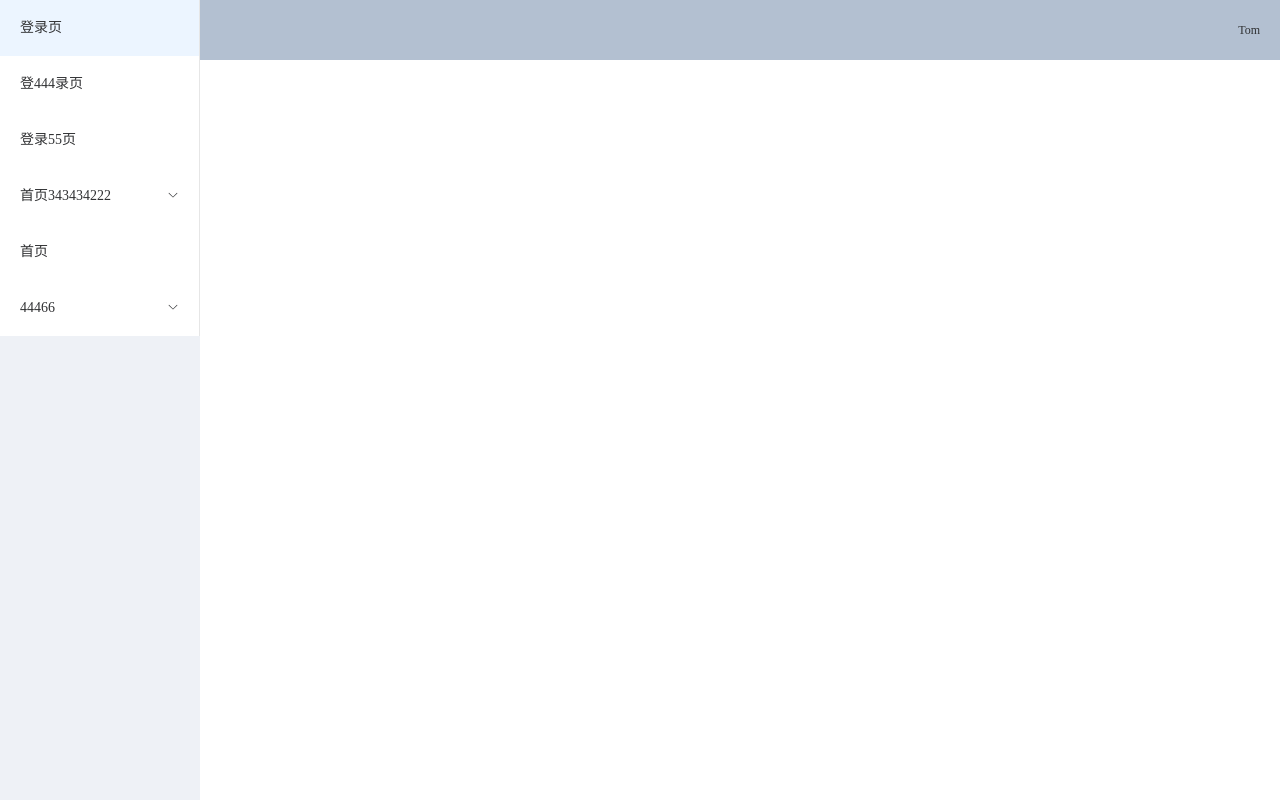
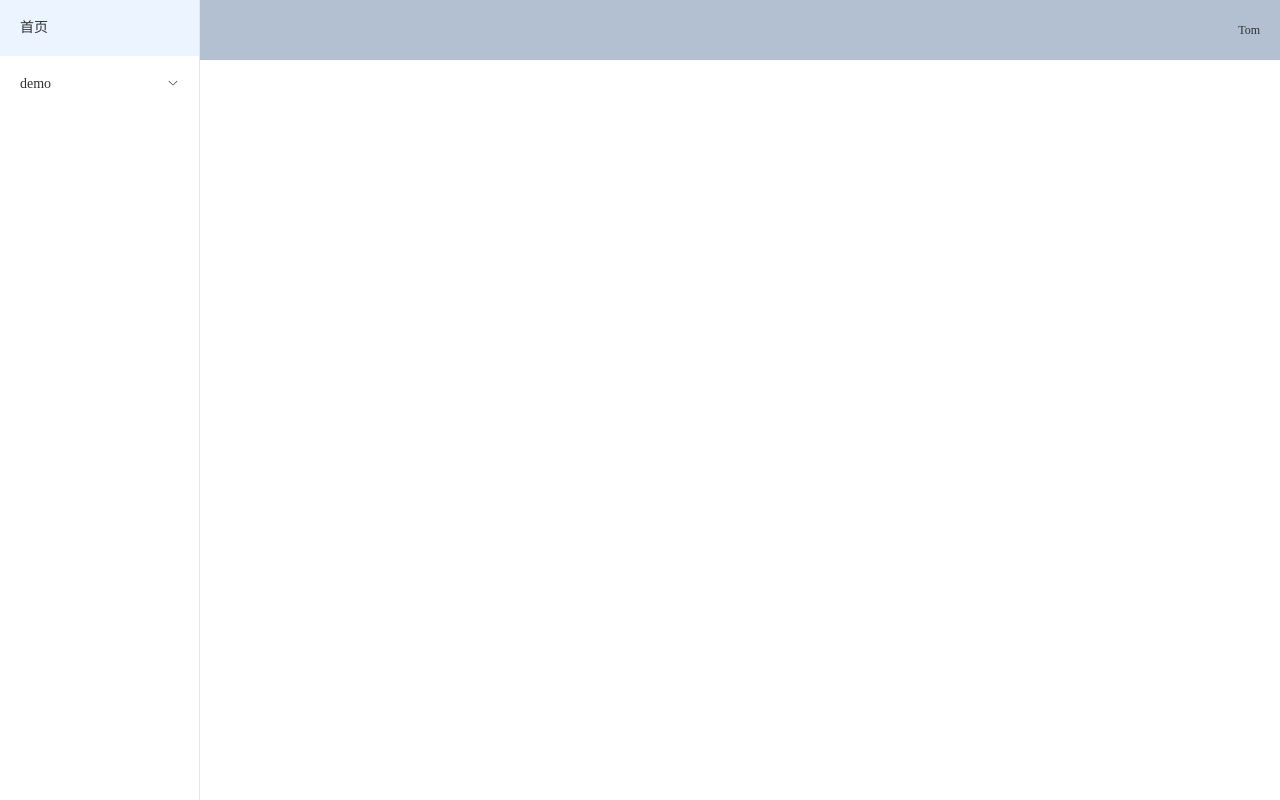
Before and after one commit to sroxck/sims-admin, a Vue app: page / in a window 1280 px wide. Built offline with nearby package versions, Linux system fonts and the light colour scheme; some icons are missing.

Commit message:
类型设置

```diff
--- a/src/layout/components/Sidebar/index.vue
+++ b/src/layout/components/Sidebar/index.vue
@@ -6,20 +6,17 @@
   </el-aside>
 </template>
 <script lang="ts" setup>
-import { Message, Menu, Setting } from '@element-plus/icons'
 import sideItem from './item.vue'
-import { useRouter, useRoute } from 'vue-router'
 import {constantRouter} from '@/router/modules/constantRouter'
 import {asyncRoutes} from '@/router/modules/asyncRoutes'
-const routerList =constantRouter.concat(asyncRoutes)
-console.log(routerList);
-
-
-
+const routerList = asyncRoutes.concat(constantRouter)
 
 </script>
 <style >
 .el-aside {
   color: var(--el-text-color-primary);
 }
+.el-menu{
+  height: 100%;
+}
 </style>
--- a/src/layout/components/Sidebar/item.vue
+++ b/src/layout/components/Sidebar/item.vue
@@ -1,25 +1,31 @@
 <template>
-  <template v-if="hasOneChild()">
-    <el-menu-item :index="state.oneRoute.path" v-if="state.oneRoute.meta">{{state.oneRoute.meta.title}}</el-menu-item>
+  <template v-if="!props.item.meta.hidden">
+    <template v-if="hasOneChild()">
+      <el-menu-item :index="state.oneRoute.path" v-if="state.oneRoute.meta">{{state.oneRoute.meta.title}}</el-menu-item>
+    </template>
+    <el-sub-menu :index="props.item.path" v-else>
+      <template #title v-if="props.item.meta">{{props.item.meta.title }}</template>
+      <item  v-for="(child,index) in props.item.children" :key="index" :item="child"></item>
+    </el-sub-menu>
   </template>
-  <el-sub-menu :index="props.item.path" v-else>
-    <template #title v-if="props.item.meta">{{props.item.meta.title}}</template>
-    <item  v-for="(child,index) in props.item.children" :key="index" :item="child"></item>
-  </el-sub-menu>
 </template>
 <script lang="ts" setup>
-import { Message, Menu, Setting } from '@element-plus/icons'
-import { reactive } from 'vue';
-import { useRouter, useRoute } from 'vue-router'
+import { Component, DefineComponent, reactive } from 'vue';
+import { RouteRecordRaw } from "vue-router";
 type propConfig = {
-  item?: any
+  item: RouteRecordRaw & {meta?:any}
 }
 const props = defineProps<propConfig>()
 const state = reactive<any>({ oneRoute: {} })
 const hasOneChild = () => {
   const { item: route } = props
   if (route.children) {
-    if (route.children.length === 1 && !route.alwaysShow) { //只有一个子级,使用子级的数据
+    if (route.children.length === 1 && !route.meta.alwaysShow) { //只有一个子级,使用子级的数据
+      state.oneRoute = route.children[0]
+      delete route.children
+      return true
+    }
+    if (route.children.length === 1 && !route.meta.alwaysShow) { //只有一个子级,使用子级的数据
       state.oneRoute = route.children[0]
       delete route.children
       return true
--- a/src/router/modules/asyncRoutes.ts
+++ b/src/router/modules/asyncRoutes.ts
@@ -1,122 +1,24 @@
 import { RouteRecordRaw } from "vue-router";
 import Layout from '@/layout/index.vue'
-interface RouterCustomConfig {
-  hidden?: boolean,
-  noCatch?: boolean,
-  alwaysShow?:boolean
-}
-type RouteConfig = RouteRecordRaw & RouterCustomConfig
+import {RouteMetaConfigRaw} from "@/types/route"
+type RouteConfig = RouteRecordRaw & RouteMetaConfigRaw
 export const asyncRoutes: Array<RouteConfig> = [
   {
     path: '/',
     children: [
       {
-        path: '/ss',
-        meta: {
-          title: '首页222',
-          icon: 'home',
-          roles: ['admin'],
-          activeMenu: '/ss'
-        },
-        children: [{
-          path: '/sss',
-          component: () => import('@/views/home/index.vue')
-
-        }],
-        component: () => import('@/views/home/index.vue')
-      }
-    ],
-    alwaysShow:true,
-    meta: {
-      title: '首页343434222',
-    },
-    component: Layout
-
-  },
-  {
-    path: '/s',
-    children: [
-      {
-        path: '/ss4s',
+        path: '/home',
         meta: {
           title: '首页',
           icon: 'home',
           roles: ['admin'],
-          activeMenu: '/ss'
         },
-        children: [{
-          path: '/ss44s',
-          component: () => import('@/views/home/index.vue')
-
-        }],
         component: () => import('@/views/home/index.vue')
       }
     ],
-    meta:{
-      title:'333344444'
+    meta: {
+      title: '首页',
     },
     component: Layout
   },
-  {
-    path: '/s44',
-    meta:{
-      title: '44466',
-    },
-    children: [
-      {
-        path: '/4ss4s',
-        meta: {
-          title: '测试555',
-          icon: 'home',
-          roles: ['admin'],
-          activeMenu: '/ss'
-        },
-        children: [{
-          path: '/ss44s',
-          component: () => import('@/views/home/index.vue')
-
-        },
-        {
-          path: '/ss4444s',
-          component: () => import('@/views/home/index.vue')
-
-        },
-      ],
-        component: () => import('@/views/home/index.vue')
-      },
-      {
-        path: '/4555ss4s',
-        meta: {
-          title: '测试',
-          icon: 'home',
-          roles: ['admin'],
-          activeMenu: '/ss'
-        },
-        children: [{
-          path: '/ss44s',
-          component: () => import('@/views/home/index.vue'),
-          meta: {
-            title: '测555试',
-            icon: 'home',
-            roles: ['admin'],
-            activeMenu: '/ss'
-          },
-        },
-        {
-          path: '/ss4444s',
-          component: () => import('@/views/home/index.vue'),
-          meta: {
-            title: '测555试777',
-            icon: 'home',
-            roles: ['admin'],
-            activeMenu: '/ss'
-          },
-
-        },
-      ],
-        component: () => import('@/views/home/index.vue')
-      }
-    ],
-    component: Layout
-  },
 ]
--- a/src/router/modules/constantRouter.ts
+++ b/src/router/modules/constantRouter.ts
@@ -1,67 +1,42 @@
 import { RouteRecordRaw } from "vue-router";
-interface RouterCustomConfig {
-  hidden?: boolean,
-  noCatch?: boolean,
-  alwaysShow?:boolean
-}
-type RouteConfig = RouteRecordRaw & RouterCustomConfig
+
+import {RouteMetaConfigRaw} from "@/types/route"
+type RouteConfig = RouteRecordRaw & RouteMetaConfigRaw
 export const constantRouter: Array<RouteConfig> = [
   {
-    path: '/login',
-    // 当设置 true 的时候该路由不会在侧边栏出现 如401，login等页面，或者如一些编辑页面/edit/1
-    hidden: false,
-    // 当你一个路由下面的 children 声明的路由大于1个时，自动会变成嵌套的模式--如组件页面
-    // 只有一个时，会将那个子路由当做根路由显示在侧边栏--如引导页面
-    // 若你想不管路由下面的 children 声明的个数都显示你的根路由
-    // 你可以设置 alwaysShow: true，这样它就会忽略之前定义的规则，一直显示根路由
-    alwaysShow: true,
+    path: '/',
     name: 'router-name', // 设定路由的名字，一定要填写不然使用<keep-alive>时会出现各种问题
     meta: {
       roles: ['admin'], // 设置该路由进入的权限，支持多个权限叠加
-      title: '登录页',// 设置该路由在侧边栏和面包屑中展示的名字
+      title: 'demo',// 设置该路由在侧边栏和面包屑中展示的名字
       icon: 'svg-name', // 设置该路由的图标，支持 svg-class，也支持 el-icon-x element-ui 的 icon
       noCache: true, // 如果设置为true，则不会被 <keep-alive> 缓存(默认 false)
       breadcrumb: false, //  如果设置为false，则不会在breadcrumb面包屑中显示(默认 true)
+      alwaysShow: true, // 当只有一个子级的时候是否显示根节点
+      hidden: false, // 是否不在菜单栏中显示
       affix: true, // 如果设置为true，它则会固定在tags-view中(默认 false)
       // 当路由设置了该属性，则会高亮相对应的侧边栏。
       // 这在某些场景非常有用，比如：一个文章的列表页路由为：/article/list
       // 点击文章进入文章详情页，这时候路由为/article/1，但你想在侧边栏高亮文章列表的路由，就可以进行如下设置
-      activeMenu: '/article/list'
     },
-    component: () => import('@/views/index.vue')
-  },
-  {
-    path: '/404',
-    meta: {
-      roles: ['admin'], // 设置该路由进入的权限，支持多个权限叠加
-      title: '登444录页',// 设置该路由在侧边栏和面包屑中展示的名字
-      icon: 'svg-name', // 设置该路由的图标，支持 svg-class，也支持 el-icon-x element-ui 的 icon
-      noCache: true, // 如果设置为true，则不会被 <keep-alive> 缓存(默认 false)
-      breadcrumb: false, //  如果设置为false，则不会在breadcrumb面包屑中显示(默认 true)
-      affix: true, // 如果设置为true，它则会固定在tags-view中(默认 false)
-      // 当路由设置了该属性，则会高亮相对应的侧边栏。
-      // 这在某些场景非常有用，比如：一个文章的列表页路由为：/article/list
-      // 点击文章进入文章详情页，这时候路由为/article/1，但你想在侧边栏高亮文章列表的路由，就可以进行如下设置
-      activeMenu: '/article/list'
-    },
-    hidden: true,
-    component: () => import('@/views/error/index.vue')
-  },
-  {
-    meta: {
-      roles: ['admin'], // 设置该路由进入的权限，支持多个权限叠加
-      title: '登录55页',// 设置该路由在侧边栏和面包屑中展示的名字
-      icon: 'svg-name', // 设置该路由的图标，支持 svg-class，也支持 el-icon-x element-ui 的 icon
-      noCache: true, // 如果设置为true，则不会被 <keep-alive> 缓存(默认 false)
-      breadcrumb: false, //  如果设置为false，则不会在breadcrumb面包屑中显示(默认 true)
-      affix: true, // 如果设置为true，它则会固定在tags-view中(默认 false)
-      // 当路由设置了该属性，则会高亮相对应的侧边栏。
-      // 这在某些场景非常有用，比如：一个文章的列表页路由为：/article/list
-      // 点击文章进入文章详情页，这时候路由为/article/1，但你想在侧边栏高亮文章列表的路由，就可以进行如下设置
-      activeMenu: '/article/list'
-    },
-    path: '/403',
-    hidden: true,
-    component: () => import('@/views/error/index.vue')
+    children:[
+      {
+        path: '/demo',
+        component:()=>import('@/views/demo/index.vue'),
+        meta: {
+          roles: ['admin'], // 设置该路由进入的权限，支持多个权限叠加
+          title: 'demo',// 设置该路由在侧边栏和面包屑中展示的名字
+        },
+      },
+      {
+        path: '/demo1',
+        component:()=>import('@/views/demo1/index.vue'),
+        meta: {
+          roles: ['admin'], // 设置该路由进入的权限，支持多个权限叠加
+          title: 'demo1',// 设置该路由在侧边栏和面包屑中展示的名字
+        },
+      }
+    ],
+    component:()=>import('@/layout/index.vue')
   },
 ]
--- /dev/null
+++ b/src/types/route.ts
@@ -0,0 +1,14 @@
+import { Component, DefineComponent } from "vue";
+
+export interface RouteMetaConfigRaw {
+    meta:{
+      roles?: string[],
+      title: string,
+      icon?: string | DefineComponent | Component,
+      noCache?: boolean,
+      breadcrumb?: boolean,
+      alwaysShow?: boolean,
+      hidden?: boolean,
+      affix?: boolean,
+    }
+  }
--- a/src/views/demo/index.vue
+++ b/src/views/demo/index.vue
@@ -1,6 +1,5 @@
 <template>
     <div>
-        333444
-        555
+        demo
     </div>
 </template>
--- a/src/views/demo1/index.vue
+++ b/src/views/demo1/index.vue
@@ -1,6 +1,5 @@
 <template>
     <div>
-        444
-        5555666
+        demo1
     </div>
 </template>
```
